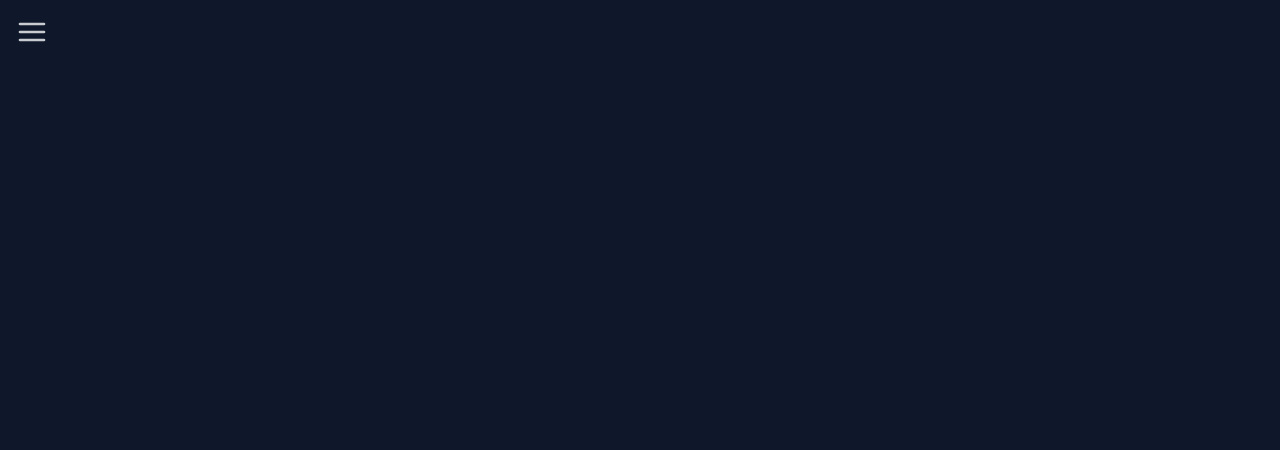
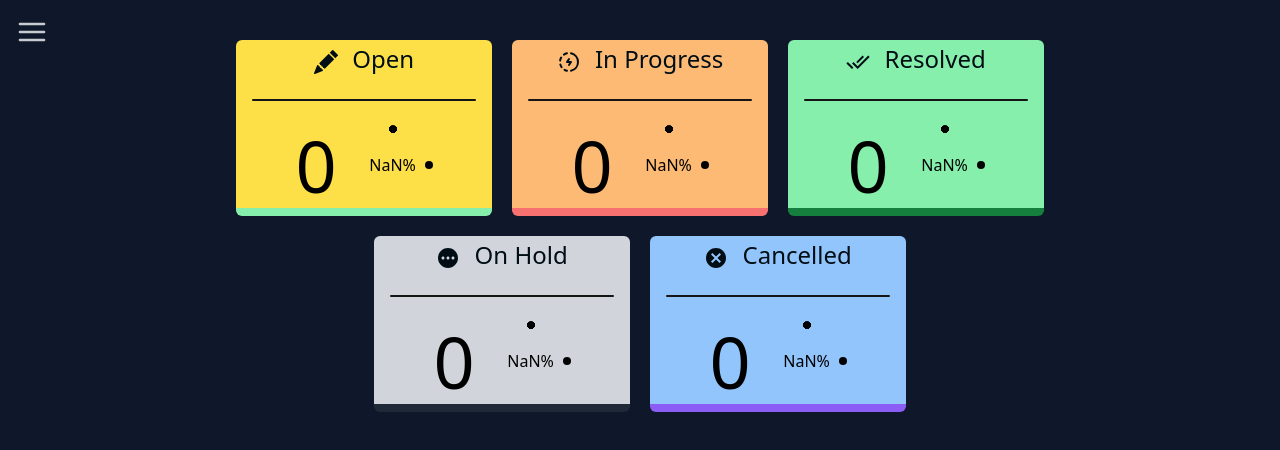
Before and after one commit to VisHaL0023/CRM_App, a React (Vite) app: page / in a window 1280 px wide. Shown: the top 450 px of the page. Built offline with nearby package versions, Linux system fonts and the light colour scheme; no server answers; sample sign-in values are in the browser's storage.

Commit message:
completed status card

```diff
--- a/src/Redux/Slices/TicketSlice.js
+++ b/src/Redux/Slices/TicketSlice.js
@@ -5,6 +5,13 @@
 
 const initialState = {
   ticketList: [],
+  ticketDistribution: {
+    open: 0,
+    inProgress: 0,
+    resolved: 0,
+    onHold: 0,
+    cancelled: 0,
+  },
 };
 
 export const getAllTicketsforTheUser = createAsyncThunk(
@@ -36,6 +43,18 @@
     builder.addCase(getAllTicketsforTheUser.fulfilled, (state, action) => {
       if (!action?.payload?.data) return;
       state.ticketList = action?.payload?.data?.result;
+      const tickets = action?.payload?.data?.result;
+      state.ticketDistribution = {
+        open: 0,
+        inProgress: 0,
+        resolved: 0,
+        onHold: 0,
+        cancelled: 0,
+      };
+      tickets.forEach((ticket) => {
+        state.ticketDistribution[ticket.status] =
+          state.ticketDistribution[ticket.status] + 1;
+      });
     });
   },
 });
--- a/src/components/Card.jsx
+++ b/src/components/Card.jsx
@@ -10,7 +10,7 @@
 }) {
   return (
     <div
-      className={`border-b-8 ${borderColor} w-64 h-44 ${background} rounded-md flex flex-col justify-center items-center py-2`}
+      className={`hover:scale-110 transition-all ease-out duration-300 border-b-8 ${borderColor} w-64 h-44 ${background} rounded-md flex flex-col justify-center items-center py-2`}
     >
       <div className="text-primary-content text-2xl mb-2">
         {children} <span>{titleText}</span>
@@ -24,7 +24,7 @@
           className={`radial-progress ${fontColor}`}
           style={{ "--value": status }}
         >
-          {status}%
+          {status == 0 ? 0 : status}%
         </div>
       </div>
     </div>
--- a/src/pages/home/Home.jsx
+++ b/src/pages/home/Home.jsx
@@ -1,5 +1,7 @@
 import React, { useEffect } from "react";
 import { BsFillPencilFill } from "react-icons/bs";
+import { MdCancel, MdOutlineDoneAll, MdPending } from "react-icons/md";
+import { TbProgressBolt } from "react-icons/tb";
 import { useDispatch, useSelector } from "react-redux";
 
 import Card from "../../components/Card";
@@ -8,12 +10,44 @@
 
 const Home = () => {
   const authState = useSelector((state) => state.auth);
-  const ticketState = useSelector((state) => state.tickets);
+  const ticketsState = useSelector((state) => state.tickets);
 
   const dispatch = useDispatch();
 
   async function loadTicket() {
     dispatch(getAllTicketsforTheUser());
+  }
+
+  function getPercentage(ticketStatus) {
+    const totalTickets = ticketsState.ticketList.length;
+    let currTicket;
+
+    // Accessing the appropriate property based on ticketStatus
+    switch (ticketStatus) {
+      case "open":
+        currTicket = ticketsState.ticketDistribution.open;
+        break;
+      case "inProgress":
+        currTicket = ticketsState.ticketDistribution.inProgress;
+        break;
+      case "resolved":
+        currTicket = ticketsState.ticketDistribution.resolved;
+        break;
+      case "onHold":
+        currTicket = ticketsState.ticketDistribution.onHold;
+        break;
+      case "cancelled":
+        currTicket = ticketsState.ticketDistribution.cancelled;
+        break;
+      default:
+        // Handle invalid ticketStatus
+        console.error("Invalid ticket status");
+        return null;
+    }
+
+    // Calculate percentage
+    const percentage = ((currTicket / totalTickets) * 100).toFixed(2);
+    return percentage;
   }
 
   useEffect(() => {
@@ -22,18 +56,63 @@
 
   return (
     <HomeLayout>
-      {/* <Card>
-        <BsFillPencilFill className="inline mr-2" />
-      </Card>
+      <div className="mt-10 flex flex-row justify-center items-center gap-5 flex-wrap">
         <Card
-        status={30}
+          titleText="Open"
+          status={getPercentage("open")}
+          quantity={ticketsState.ticketDistribution.open}
           background="bg-yellow-300"
           borderColor="border-green-300"
           fontColor="text-black"
           dividerColor="bg-black"
         >
           <BsFillPencilFill className="inline mr-2" />
-      </Card> */}
+        </Card>
+        <Card
+          titleText="In Progress"
+          status={getPercentage("inProgress")}
+          quantity={ticketsState.ticketDistribution.inProgress}
+          background="bg-orange-300"
+          borderColor="border-red-400"
+          fontColor="text-black"
+          dividerColor="bg-black"
+        >
+          <TbProgressBolt className="inline mr-2" />
+        </Card>
+        <Card
+          titleText="Resolved"
+          status={getPercentage("resolved")}
+          quantity={ticketsState.ticketDistribution.resolved}
+          background="bg-green-300"
+          borderColor="border-green-700"
+          fontColor="text-black"
+          dividerColor="bg-black"
+        >
+          <MdOutlineDoneAll className="inline mr-2" />
+        </Card>
+        <Card
+          titleText="On Hold"
+          status={getPercentage("onHold")}
+          quantity={ticketsState.ticketDistribution.onHold}
+          background="bg-gray-300"
+          borderColor="border-gray-800"
+          fontColor="text-black"
+          dividerColor="bg-black"
+        >
+          <MdPending className="inline mr-2" />
+        </Card>
+        <Card
+          titleText="Cancelled"
+          status={getPercentage("cancelled")}
+          quantity={ticketsState.ticketDistribution.cancelled}
+          background="bg-blue-300"
+          borderColor="border-violet-500"
+          fontColor="text-black"
+          dividerColor="bg-black"
+        >
+          <MdCancel className="inline mr-2" />
+        </Card>
+      </div>
     </HomeLayout>
   );
 };
```
Lines whose indentation alone changed are shown as unchanged.
